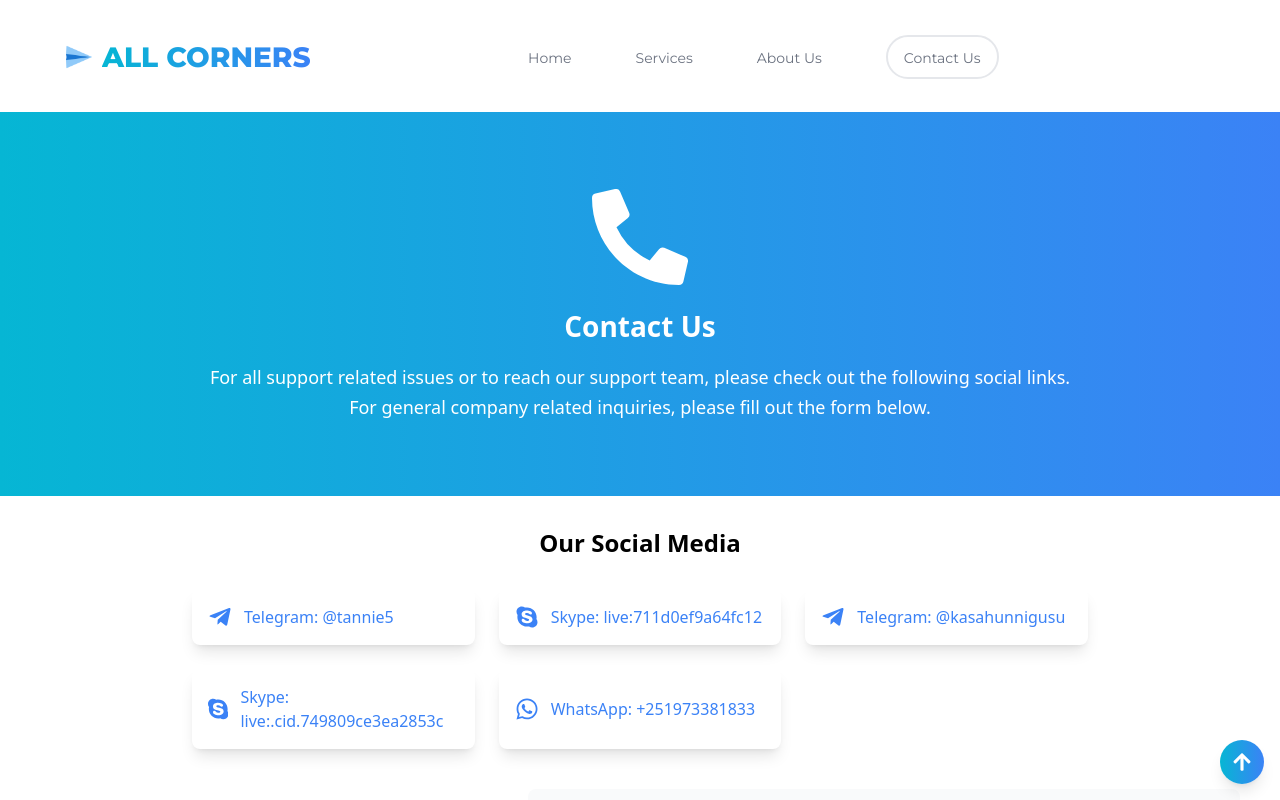
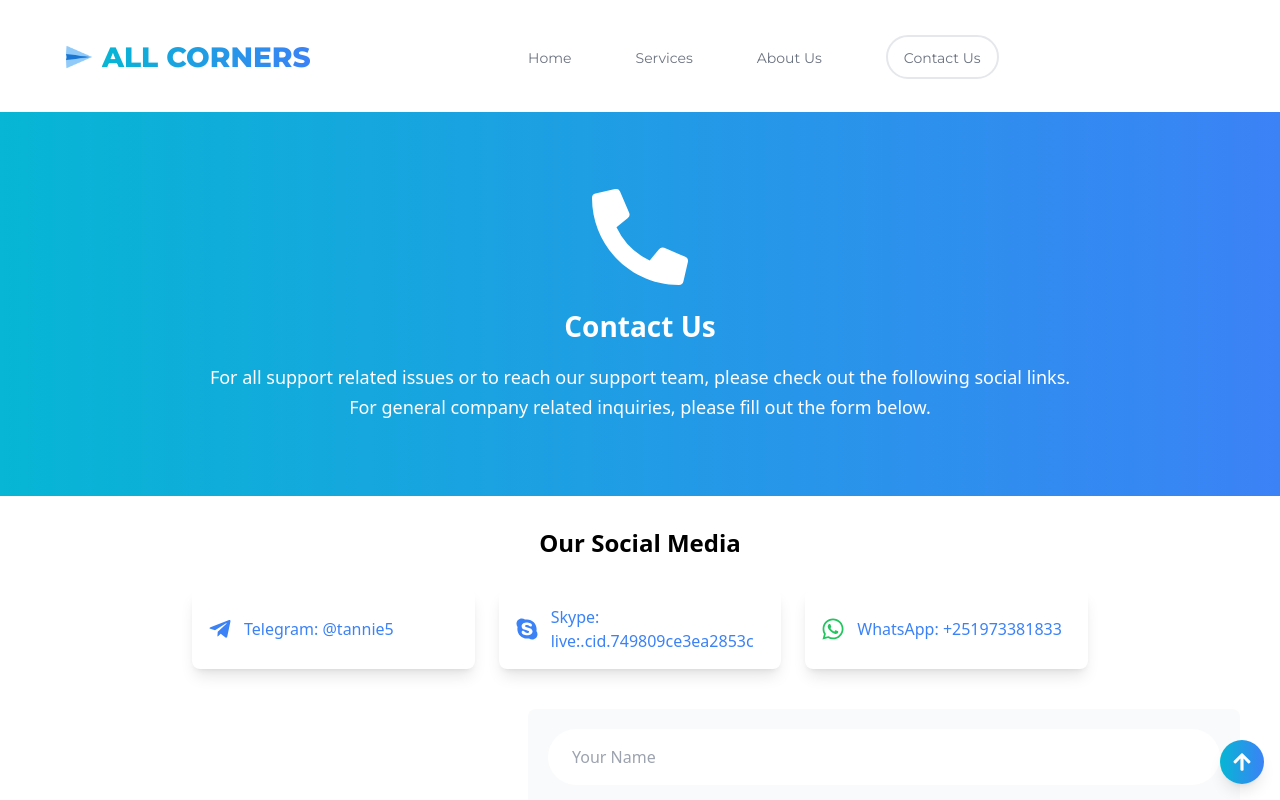
Before and after one commit to getch04/bulk-sms, a React (Vite) app: page /contact-us in a window 1280 px wide. Shown: the top 800 px of the page. Built offline with nearby package versions, Linux system fonts and the light colour scheme; a web font is replaced by a local one.

Commit message:
fix: add contacts and team mumbers

```diff
--- a/src/components/Nav.jsx
+++ b/src/components/Nav.jsx
@@ -104,20 +104,12 @@
                       Privacy Policy
                     </a>
                   </li>
-                  {/* <li key={"payment policy"}>
-                    <a
-                      href="/payment-policy"
-                      className="block px-4 py-2 text-sm text-gray-500 hover:text-gray-900"
-                    >
-                      Payment Policy
-                    </a>
-                  </li> */}
                 </ul>
               )}
             </li>
           ))}
           <div className="rounded-full border-2 border-gray-200 py-2 px-4">
-            <li key="login/signup">
+            <li key="contact-us-desktop">
               <a
                 href="/contact-us"
                 className="font-montserrat text-sm text-gray-500 hover:text-gray-900"
@@ -165,6 +157,16 @@
               </a>
             </li>
           ))}
+          {/* Add Contact Us in the mobile menu */}
+          <li key="contact-us-mobile" className="w-full text-center">
+            <a
+              href="/contact-us"
+              className="font-montserrat text-lg text-gray-500 hover:text-gray-900 w-full block"
+              onClick={handleMenuItemClick}
+            >
+              Contact Us
+            </a>
+          </li>
         </ul>
       </div>
     </header>
--- a/src/constants/index.js
+++ b/src/constants/index.js
@@ -43,9 +43,9 @@
 ];
 
 export const statistics = [
-  { value: "1k+", label: "Customers" },
-  { value: "500+", label: "Campaigns" },
-  { value: "250k+", label: "Message Sent" },
+  { value: "1001", label: "Customers" },
+  { value: "501", label: "Campaigns" },
+  { value: "1000001", label: "Message Sent" },
 ];
 
 export const popularServices = [
--- a/src/pages/AboutUs.jsx
+++ b/src/pages/AboutUs.jsx
@@ -61,12 +61,12 @@
                 className="w-32 h-32 rounded-full mb-4"
               />
               <h4 className="text-xl font-bold" style={{ color: "#1E90FF" }}>
-                Natnael Nigusud
+                Emma Allen
               </h4>
-              <p className="text-gray-600">CEO & Founder</p>
+              <p className="text-gray-600">Team leader</p>
               <p className="text-gray-600 mt-2 text-center">
-                John is the visionary behind our company, leading the team with
-                passion and dedication.
+                Emma is the driving force behind our team, providing strategic
+                direction and inspiring everyone to achieve their best.
               </p>
             </div>
             <div className="bg-white p-6 rounded-lg shadow-lg flex flex-col items-center transition-transform transform hover:scale-105 hover:shadow-xl">
@@ -76,11 +76,12 @@
                 className="w-32 h-32 rounded-full mb-4"
               />
               <h4 className="text-xl font-bold" style={{ color: "#1E90FF" }}>
-                Staff Member 1
+                Kasahun Nigusu
               </h4>
-              <p className="text-gray-600">Chief Operating Officer</p>
+              <p className="text-gray-600">Operations Manager</p>
               <p className="text-gray-600 mt-2 text-center">
-                Ensures that our operations run smoothly and efficiently.
+                ensures that our operations are seamless, managing day-to-day
+                activities with precision and efficiency.
               </p>
             </div>
             <div className="bg-white p-6 rounded-lg shadow-lg flex flex-col items-center transition-transform transform hover:scale-105 hover:shadow-xl">
@@ -90,14 +91,14 @@
                 className="w-32 h-32 rounded-full mb-4"
               />
               <h4 className="text-xl font-bold" style={{ color: "#1E90FF" }}>
-                Staff Member 2
+                David Nigusu
               </h4>
-              <p className="text-gray-600">Head of Marketing</p>
+              <p className="text-gray-600">Account Manager</p>
               <p className="text-gray-600 mt-2 text-center">
-                Responsible for our marketing strategy and outreach.
+                oversees client relationships, ensuring their needs are met and
+                building long-term partnerships that benefit our business.
               </p>
             </div>
-            {/* Add more team members as needed */}
           </div>
         </section>
       </div>
--- a/src/pages/ContactUs.jsx
+++ b/src/pages/ContactUs.jsx
@@ -5,8 +5,31 @@
   FaTelegramPlane,
   FaWhatsapp,
 } from "react-icons/fa";
+import { Subscribe } from "../sections";
 
-import { Subscribe } from "../sections";
+const supportContacts = [
+  {
+    name: "Emma",
+    platform: "Telegram",
+    handle: "@tannie5",
+    link: "https://t.me/tannie5",
+    icon: <FaTelegramPlane className="text-blue-500" />,
+  },
+  {
+    name: "Kasahun",
+    platform: "Skype",
+    handle: "live:.cid.749809ce3ea2853c",
+    link: "skype:live:.cid.749809ce3ea2853c?chat",
+    icon: <FaSkype className="text-blue-500" />,
+  },
+  {
+    name: "Support",
+    platform: "WhatsApp",
+    handle: "+251973381833",
+    link: "https://wa.me/251973381833",
+    icon: <FaWhatsapp className="text-green-500" />,
+  },
+];
 
 function ContactUs() {
   return (
@@ -31,61 +54,22 @@
       <div className="flex flex-col items-center mt-8 px-4">
         <h3 className="text-2xl font-bold mb-4">Our Social Media</h3>
         <div className="mt-4 grid grid-cols-1 md:grid-cols-2 lg:grid-cols-3 gap-6 w-full max-w-4xl">
-          <div className="bg-white p-4 rounded-lg shadow-lg flex items-center transition-transform transform hover:scale-105 hover:shadow-xl">
-            <FaTelegramPlane className="text-blue-500 text-2xl mr-3" />
+          {supportContacts.map((contact, index) => (
+            <div
+              key={index}
+              className="bg-white p-4 rounded-lg shadow-lg flex items-center transition-transform transform hover:scale-105 hover:shadow-xl"
+            >
+              <div className="text-2xl mr-3">{contact.icon}</div>
               <a
-              href="https://t.me/tannie5"
+                href={contact.link}
                 target="_blank"
                 rel="noopener noreferrer"
                 className="text-blue-500 hover:underline"
               >
-              Telegram: @tannie5
+                {contact.platform}: {contact.handle}
               </a>
             </div>
-          <div className="bg-white p-4 rounded-lg shadow-lg flex items-center transition-transform transform hover:scale-105 hover:shadow-xl">
-            <FaSkype className="text-blue-500 text-2xl mr-3" />
-            <a
-              href="skype:live:711d0ef9a64fc12?chat"
-              target="_blank"
-              rel="noopener noreferrer"
-              className="text-blue-500 hover:underline"
-            >
-              Skype: live:711d0ef9a64fc12
-            </a>
-          </div>
-          <div className="bg-white p-4 rounded-lg shadow-lg flex items-center transition-transform transform hover:scale-105 hover:shadow-xl">
-            <FaTelegramPlane className="text-blue-500 text-2xl mr-3" />
-            <a
-              href="https://t.me/kasahunnigusu"
-              target="_blank"
-              rel="noopener noreferrer"
-              className="text-blue-500 hover:underline"
-            >
-              Telegram: @kasahunnigusu
-            </a>
-          </div>
-          <div className="bg-white p-4 rounded-lg shadow-lg flex items-center transition-transform transform hover:scale-105 hover:shadow-xl">
-            <FaSkype className="text-blue-500 text-2xl mr-3" />
-            <a
-              href="skype:live:.cid.749809ce3ea2853c?chat"
-              target="_blank"
-              rel="noopener noreferrer"
-              className="text-blue-500 hover:underline"
-            >
-              Skype: live:.cid.749809ce3ea2853c
-            </a>
-          </div>
-          <div className="bg-white p-4 rounded-lg shadow-lg flex items-center transition-transform transform hover:scale-105 hover:shadow-xl">
-            <FaWhatsapp className="text-blue-500 text-2xl mr-3" />
-            <a
-              href="https://wa.me/251973381833"
-              target="_blank"
-              rel="noopener noreferrer"
-              className="text-blue-500 hover:underline"
-            >
-              WhatsApp: +251973381833
-            </a>
-          </div>
+          ))}
         </div>
       </div>
 
--- a/src/sections/Hero.jsx
+++ b/src/sections/Hero.jsx
@@ -1,15 +1,22 @@
-//import Button component
-import Button from "../components/Button";
+// Utility function to format the numbers
+const formatValue = (value) => {
+  const numValue = parseInt(value.replace(/,/g, ""), 10); // Remove commas and parse to integer
+  if (numValue >= 1000000) {
+    return `${Math.floor(numValue / 1000000)}M+`;
+  } else if (numValue >= 1000) {
+    return `${Math.floor(numValue / 1000)}K+`;
+  }
+  return `${numValue}+`;
+};
 
-// import arrowRight image
-import { useState } from "react";
-import CountUp from "react-countup";
+// The Hero component
+import React, { useState } from "react";
+import { useNavigate } from "react-router-dom";
 import { Typewriter } from "react-simple-typewriter";
 import { arrowRight } from "../assets/icons";
 import { mass1 } from "../assets/images";
+import Button from "../components/Button";
 import { statistics } from "../constants";
-
-import { useNavigate } from "react-router-dom";
 
 const Hero = () => {
   const [bigShoeImg, setBigShoeImg] = useState(mass1);
@@ -73,14 +80,13 @@
           <Button label="Get Started" iconURL={arrowRight} />
         </div>
         <div
-          className="flex  justify-start items-start flex-wrap
+          className="flex justify-start items-start flex-wrap
        w-full mt-20 gap-16"
         >
           {statistics.map((stat) => (
             <div key={stat.label} className="flex flex-col items-center gap-2">
               <h1 className="text-4xl font-bold font-palanquin">
-                <CountUp end={parseInt(stat.value)} duration={5} />
-                {stat.value.replace(/[0-9]/g, "")}
+                {formatValue(stat.value)}
               </h1>
               <p className=" text-slate-gray leading-7 font-montserrat">
                 {stat.label}
```
Lines whose indentation alone changed are shown as unchanged.
